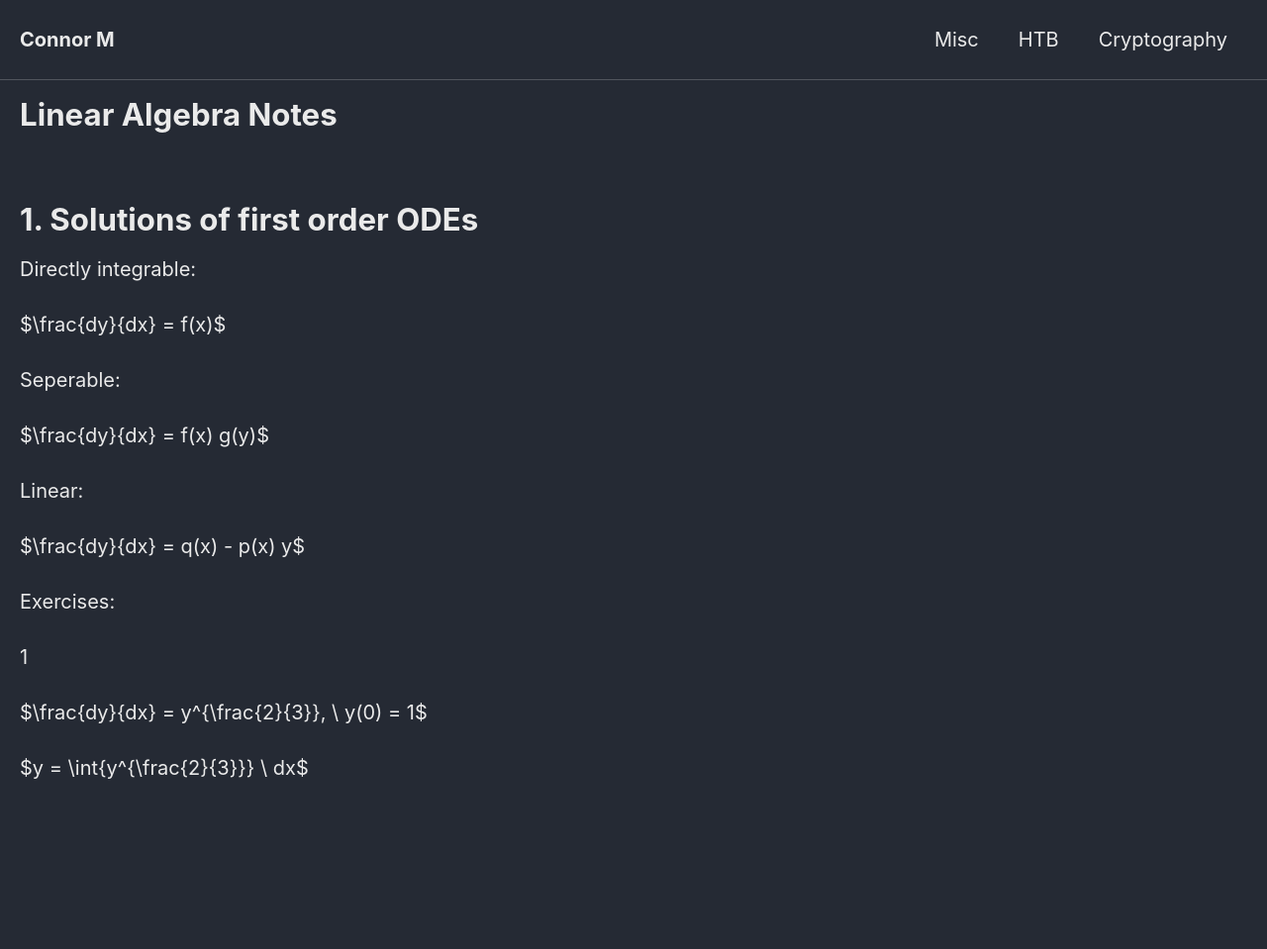
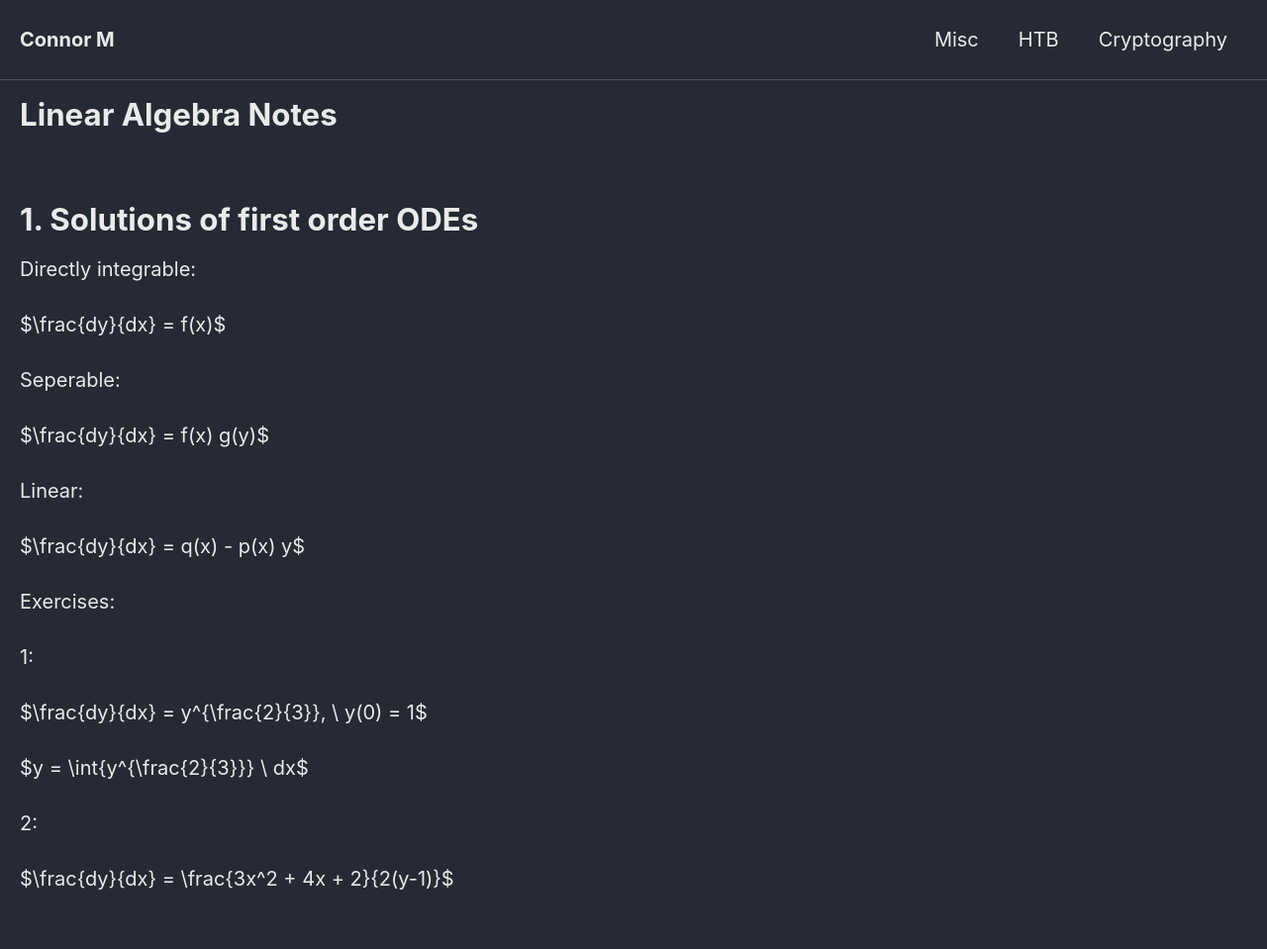
Before and after one commit to Connor-McCartney/Connor-McCartney.github.io, a Jekyll site: the page built from _pages/misc/linear-algebra.md, in a window 1280 px wide. Shown: the whole page at 99% size. Built offline with Jekyll 4.4.1, drawn with Linux system fonts in a browser that asks for light colours; cached includes are drawn as plain includes; before the commit the page ends 900 px from its top, so only the background shows below that.

Commit message:
Update linear-algebra.md

```diff
--- a/_pages/misc/linear-algebra.md
+++ b/_pages/misc/linear-algebra.md
@@ -28,8 +28,13 @@ $\frac{dy}{dx} = q(x) - p(x) y$
 
 Exercises:
 
-1
+1:
 
 $\frac{dy}{dx} = y^{\frac{2}{3}}, \ y(0) = 1$
 
 $y = \int{y^{\frac{2}{3}}} \ dx$
+
+
+2:
+
+$\frac{dy}{dx} = \frac{3x^2 + 4x + 2}{2(y-1)}$
```
